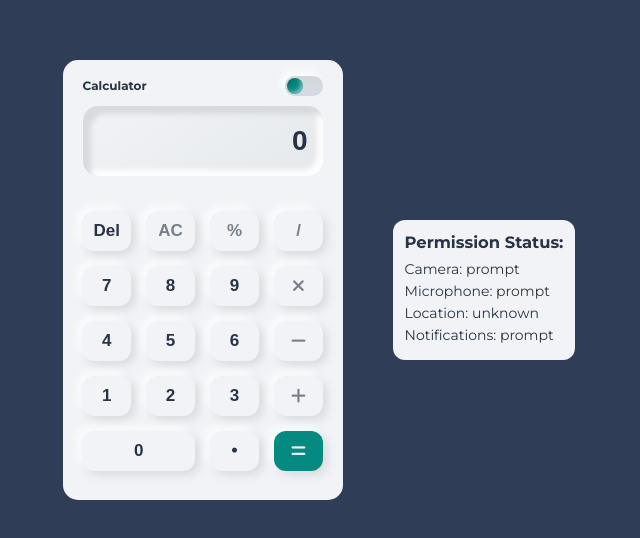
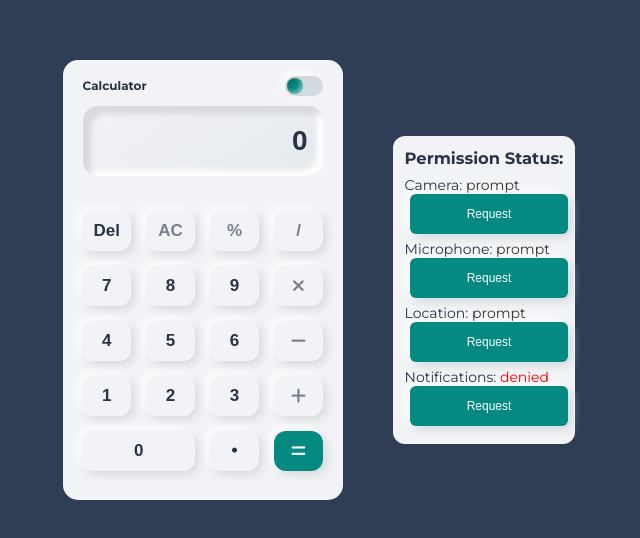
Before and after one commit to lambodarbag/calculatorApp, a plain HTML site: page index.html in a window 1280 px wide. Shown: the part 120-658 px from the top of the page, without its empty margins (321-961 px from the left). Drawn offline with Linux system fonts and the light colour scheme.

Commit message:
feat(pwa): add one-time permission checker with request buttons

```diff
--- a/index.html
+++ b/index.html
@@ -63,21 +63,19 @@
         </div>
     </div>
 
+    <!-- Update Popup -->
+
     <div id="permission-status" class="permission-status">
         <h3>Permission Status:</h3>
         <ul>
-            <li>Camera: <span id="camera-status">unknown</span></li>
-            <li>Microphone: <span id="microphone-status">unknown</span></li>
-            <li>Location: <span id="location-status">unknown</span></li>
-            <li>Notifications: <span id="notifications-status">unknown</span></li>
+            <li>Camera: <span id="camera-status">unknown</span> <button id="camera-btn">Request</button></li>
+            <li>Microphone: <span id="microphone-status">unknown</span> <button id="microphone-btn">Request</button></li>
+            <li>Location: <span id="location-status">unknown</span> <button id="location-btn">Request</button></li>
+            <li>Notifications: <span id="notifications-status">unknown</span> <button id="notification-btn">Request</button>
+            </li>
         </ul>
     </div>
 
-
-    <div id="update-popup" class="update-popup">
-        <p>🚀 New update available</p>
-        <button id="reload-btn">Update</button>
-    </div>
 
 
      <script src="script.js"></script>
--- a/script.js
+++ b/script.js
@@ -213,24 +213,73 @@ function updateScreen() {
 }
 
 
+// List of permissions to check
+const permissions = ['camera', 'microphone', 'geolocation', 'notifications'];
 
-const permissions = ["camera", "microphone", "geolocation", "notifications"];
+// Utility function to update status text and color
+function updateStatus(id, state) {
+  const el = document.getElementById(id);
+  el.textContent = state;
+  if (state === "granted") el.style.color = "green";
+  else if (state === "denied") el.style.color = "red";
+  else el.style.color = "#333"; // default / prompt
+}
 
-permissions.forEach((permission) => {
-  if (!navigator.permissions) return; // fallback for unsupported browsers
+/* ---------- CAMERA ---------- */
+if (navigator.permissions) {
+  navigator.permissions.query({ name: "camera" })
+    .then(res => updateStatus("camera-status", res.state))
+    .catch(() => updateStatus("camera-status", "not supported"));
+}
 
-  navigator.permissions
-    .query({ name: permission })
-    .then((result) => {
-      const el = document.getElementById(`${permission}-status`);
-      el.textContent = result.state; // 'granted', 'denied', 'prompt'
+// Request Camera
+document.getElementById("camera-btn").addEventListener("click", () => {
+  navigator.mediaDevices.getUserMedia({ video: true })
+    .then(() => updateStatus("camera-status", "granted"))
+    .catch(() => updateStatus("camera-status", "denied"));
+});
 
-      // color styling
-      if (result.state === "granted") el.style.color = "green";
-      else if (result.state === "denied") el.style.color = "red";
-      else el.style.color = "#333";
+/* ---------- MICROPHONE ---------- */
+if (navigator.permissions) {
+  navigator.permissions.query({ name: "microphone" })
+    .then(res => updateStatus("microphone-status", res.state))
+    .catch(() => updateStatus("microphone-status", "not supported"));
+}
 
-      // ❌ remove onchange listener to prevent continuous updates
-    })
-    .catch((err) => console.log(`Permission ${permission} not supported`, err));
+// Request Microphone
+document.getElementById("microphone-btn").addEventListener("click", () => {
+  navigator.mediaDevices.getUserMedia({ audio: true })
+    .then(() => updateStatus("microphone-status", "granted"))
+    .catch(() => updateStatus("microphone-status", "denied"));
 });
+
+/* ---------- LOCATION ---------- */
+if (navigator.permissions) {
+  navigator.permissions.query({ name: "geolocation" })
+    .then(res => updateStatus("location-status", res.state))
+    .catch(() => updateStatus("location-status", "not supported"));
+}
+
+// Request Location
+document.getElementById("location-btn").addEventListener("click", () => {
+  navigator.geolocation.getCurrentPosition(
+    () => updateStatus("location-status", "granted"),
+    () => updateStatus("location-status", "denied")
+  );
+});
+
+/* ---------- NOTIFICATIONS ---------- */
+const notificationEl = document.getElementById("notifications-status");
+if (!("Notification" in window)) {
+  updateStatus("notifications-status", "not supported");
+} else {
+  updateStatus("notifications-status", Notification.permission);
+}
+
+// Request Notifications
+document.getElementById("notification-btn").addEventListener("click", () => {
+  if (!("Notification" in window)) return;
+  Notification.requestPermission().then(permission => {
+    updateStatus("notifications-status", permission);
+  });
+});
--- a/styles.css
+++ b/styles.css
@@ -399,5 +399,16 @@ body.dark .update-popup {
 }
 
 .permission-status li {
-  margin-bottom: 4px;
+  margin-bottom: 6px;
 }
+
+.permission-status button {
+  margin-left: 5px;
+  padding: 2px 8px;
+  font-size: 12px;
+  border-radius: 6px;
+  border: none;
+  cursor: pointer;
+  background: #048A81;
+  color: white;
+}
```
